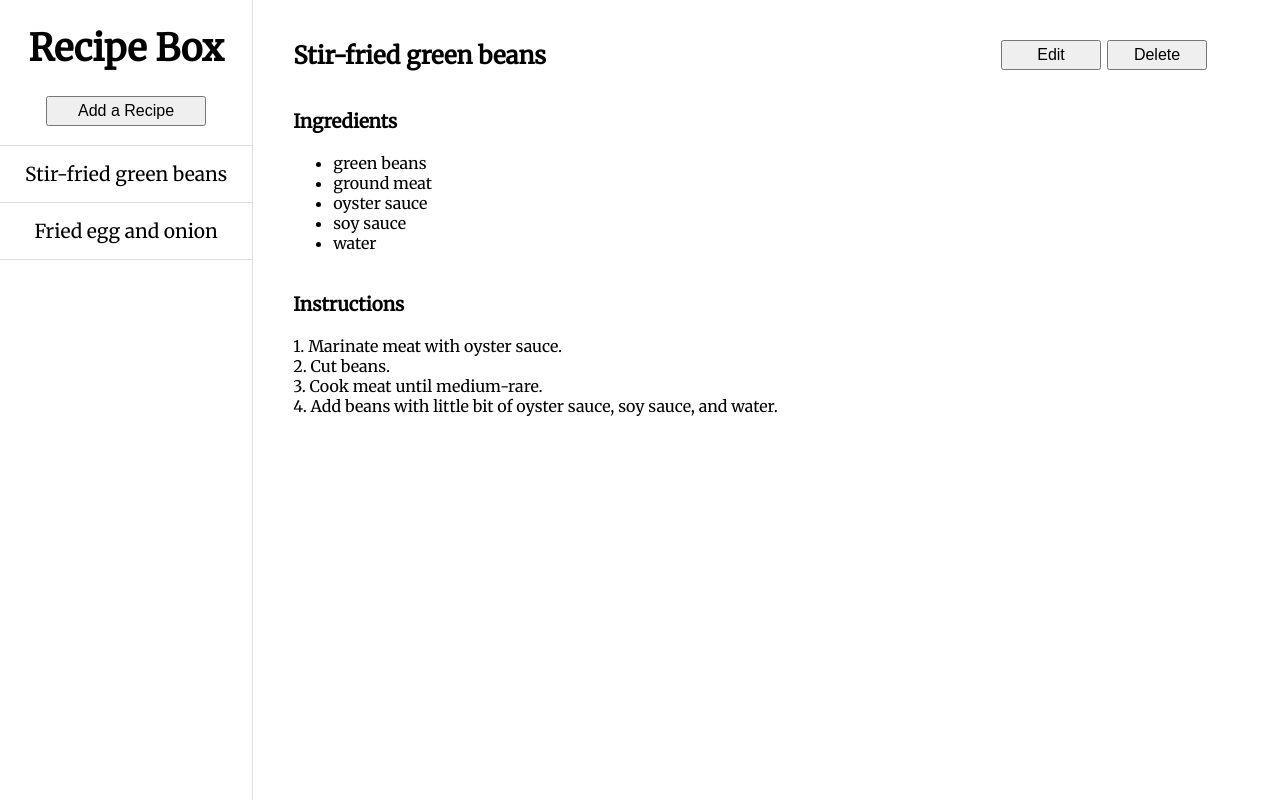
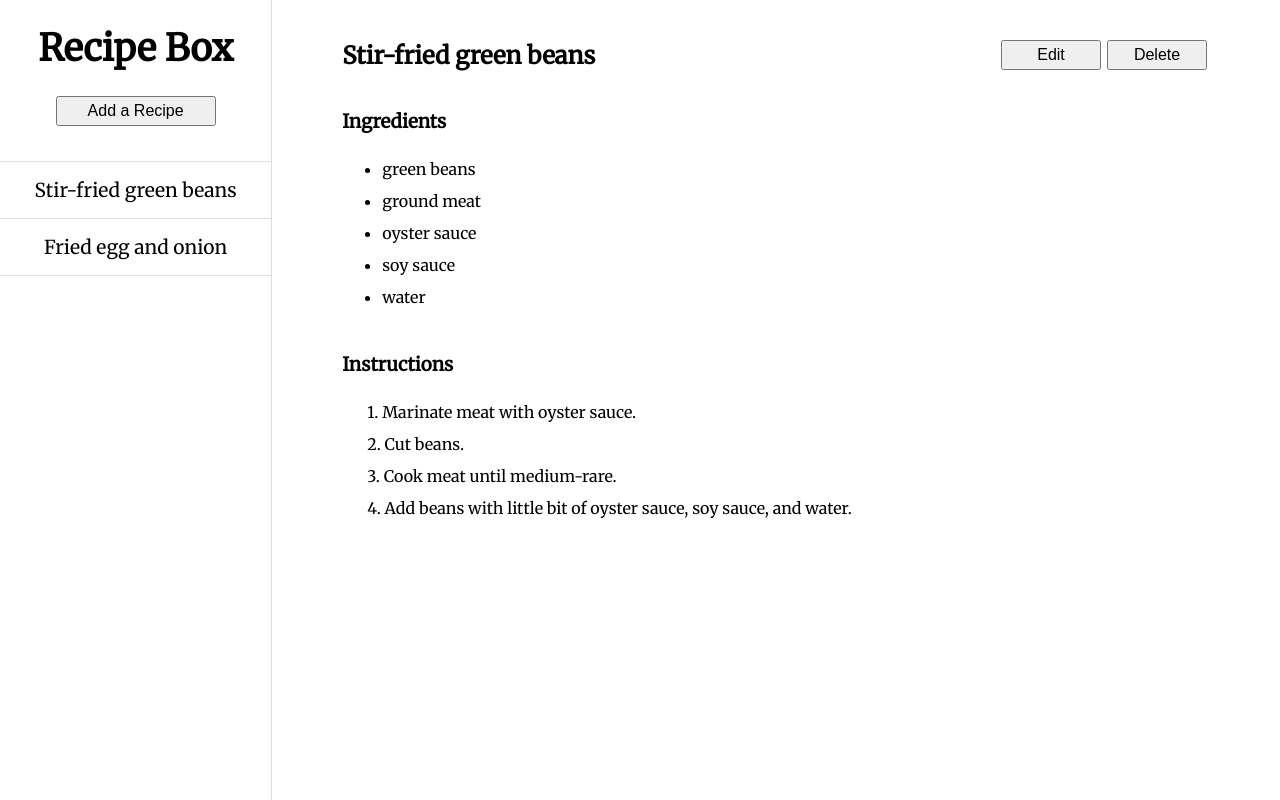
Before and after one commit to tymeart/recipe-box, a React (Create React App) app: page / in a window 1280 px wide. Both pictures are taken after a click on the item "Stir-fried green beans". Built offline with nearby package versions, Linux system fonts and the light colour scheme.

Commit message:
Adjust spacing everywhere

```diff
--- a/src/index.css
+++ b/src/index.css
@@ -18,7 +18,7 @@ body {
   height: 100vh;
   overflow-y: auto;
   text-align: center;
-  width: 22vw;
+  width: 25vw;
 }
 
 .Sidebar h1 {
@@ -28,6 +28,7 @@ body {
 
 .Sidebar ul {
   list-style: none;
+  margin: 35px 0;
   padding: 0;
 }
 
@@ -49,8 +50,7 @@ body {
 }
 
 main {
-  padding: 40px;
-  padding-right: 70px;
+  padding: 40px 70px;
   width: 80vw;
 }
 
@@ -104,6 +104,11 @@ form button {
   width: 100px;
 }
 
+.RecipeDetails ul,
+.RecipeDetails pre {
+  line-height: 2rem;
+}
+
 .recipe-heading {
   display: flex;
   justify-content: space-between;
@@ -115,5 +120,6 @@ form button {
 
 pre {
   font-family: 'Merriweather', serif;
+  padding-left: 25px;
   white-space: pre-wrap;
 }
```
